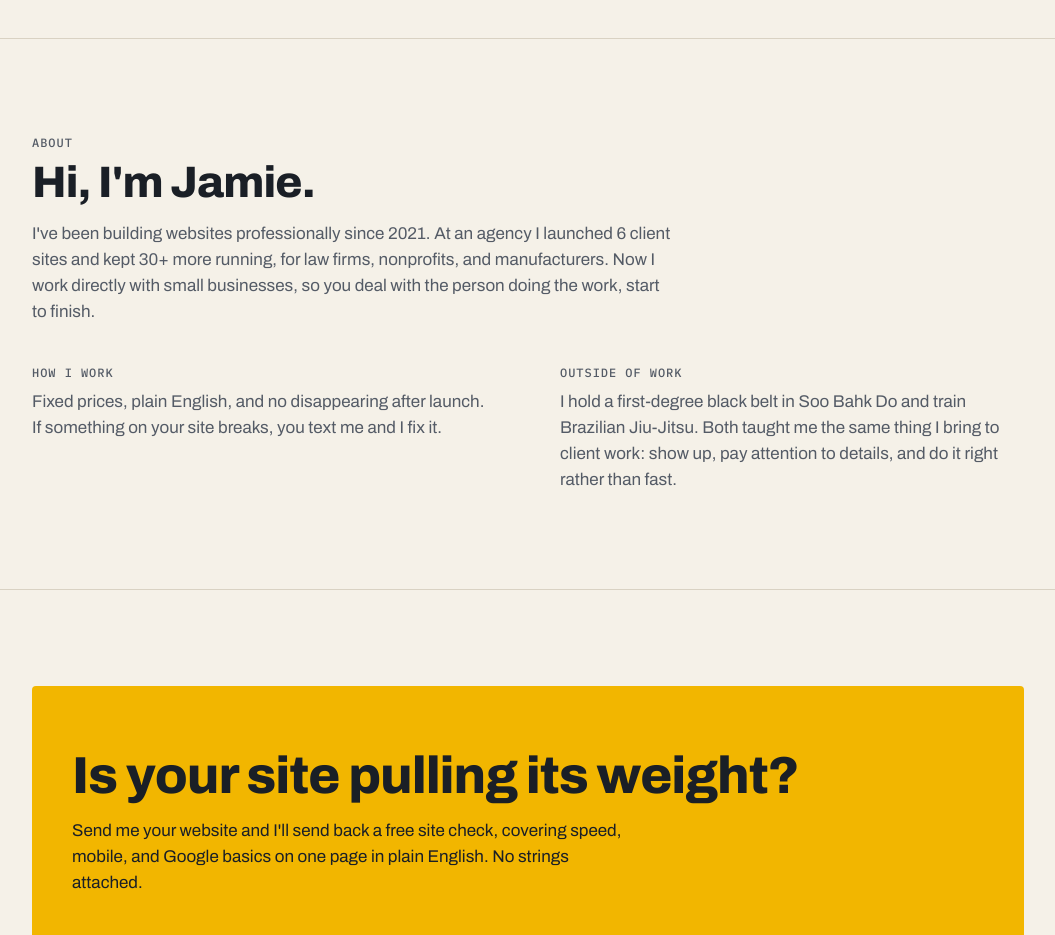
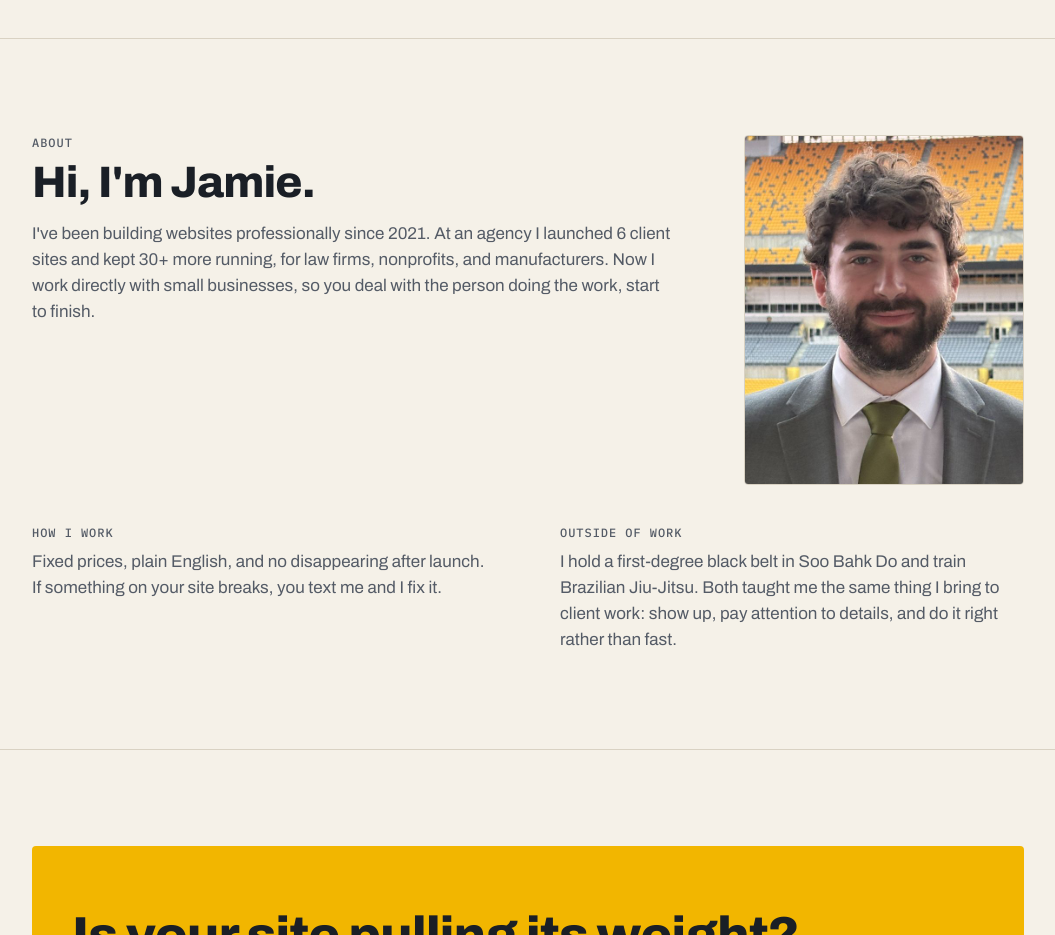
Before and after one commit to JJKneiss/JJKneiss.github.io, a plain HTML site: page index.html in a window 1280 px wide. Shown: the part 3620-4555 px from the top of the page, without its empty margins (112-1167 px from the left). Drawn offline with Linux system fonts and the light colour scheme.

Commit message:
Add headshot to About
Cropped 4:5, metadata stripped.

Co-Authored-By: Claude Opus 5.5 <noreply@anthropic.com>
Claude-Session: https://claude.ai/code/session_01F96dfgckfgxP9UPW48ptFq

```diff
--- a/assets/brand.css
+++ b/assets/brand.css
@@ -172,3 +172,8 @@ a { color: var(--plumb-ink); text-underline-offset: 4px; }
 .brand-word { white-space: nowrap; }
 @media (max-width: 420px) { .nav .brand-word { font-size: 20px; } .nav .wrap { gap: var(--space-3); padding: 0 var(--space-3); } }
 @media (max-width: 420px) { .nav-links { gap: var(--space-3); } .nav-links .pl-btn { padding: 0 12px; font-size: 14px; height: 36px; } }
+/* About intro with photo */
+.about-intro { display: grid; grid-template-columns: 1fr 280px; gap: var(--space-6); align-items: start; margin-bottom: var(--space-5); }
+.about-intro .section-head { margin-bottom: 0; }
+.about-photo { width: 100%; height: auto; aspect-ratio: 4 / 5; object-fit: cover; border-radius: var(--radius-md); border: 1px solid var(--line); background: var(--paper-raised); }
+@media (max-width: 760px) { .about-intro { grid-template-columns: 1fr; gap: var(--space-4); } .about-photo { max-width: 240px; grid-row: 1; } }
--- a/index.html
+++ b/index.html
@@ -170,10 +170,13 @@
 <!-- ABOUT -->
 <section class="section" id="about" aria-labelledby="about-title">
   <div class="wrap">
-    <div class="section-head">
-      <p class="label">About</p>
-      <h2 class="section-title" id="about-title">Hi, I'm Jamie.</h2>
-      <p class="section-desc">I've been building websites professionally since 2021. At an agency I launched 6 client sites and kept 30+ more running, for law firms, nonprofits, and manufacturers. Now I work directly with small businesses, so you deal with the person doing the work, start to finish.</p>
+    <div class="about-intro">
+      <div class="section-head">
+        <p class="label">About</p>
+        <h2 class="section-title" id="about-title">Hi, I'm Jamie.</h2>
+        <p class="section-desc">I've been building websites professionally since 2021. At an agency I launched 6 client sites and kept 30+ more running, for law firms, nonprofits, and manufacturers. Now I work directly with small businesses, so you deal with the person doing the work, start to finish.</p>
+      </div>
+      <img class="about-photo" src="assets/jamie-kneiss.jpg" width="640" height="800" alt="Jamie Kneiss, smiling, in a gray suit at Acrisure Stadium in Pittsburgh">
     </div>
     <div class="about-grid">
       <div>
```
Also changed, not shown: assets/jamie-kneiss.jpg (added).
